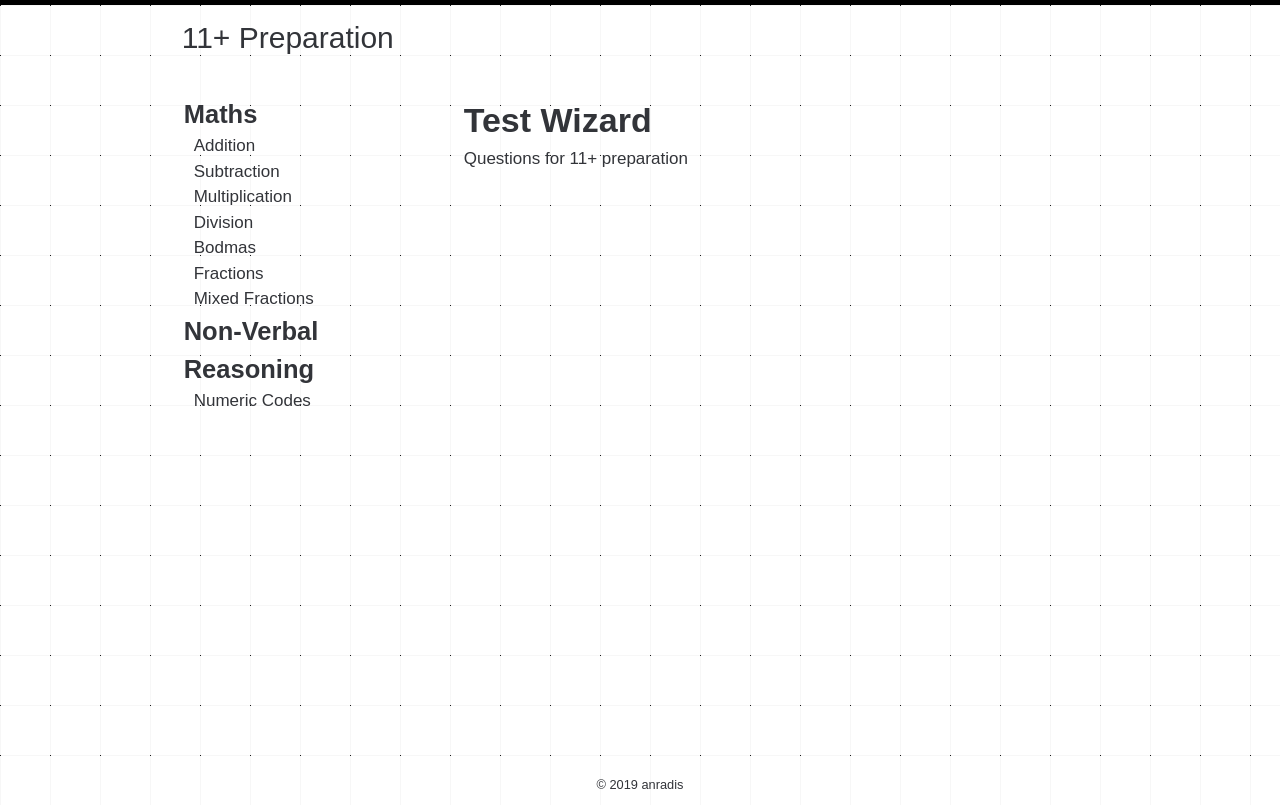
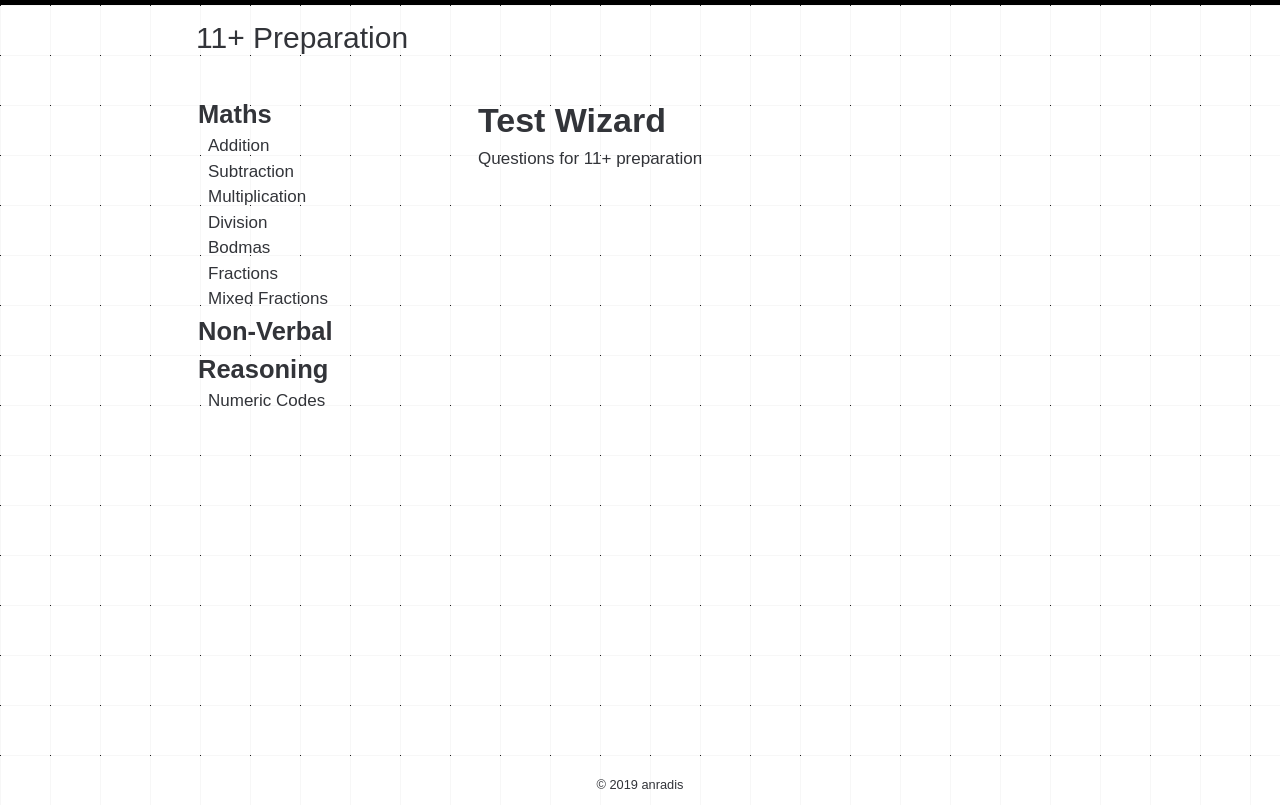
Before and after one commit to anilnairxyz/xorwin-app, a Flask app: page / in a window 1280 px wide. Run offline with Flask 2, Linux system fonts and the light colour scheme; some libraries are stand-ins or nearby versions.

Commit message:
update style

```diff
--- a/app/static/css/main.css
+++ b/app/static/css/main.css
@@ -54,7 +54,7 @@ body {
         "vacant header navbar navbar"
         "left_ads sidebar content right_ads"
         "footer footer footer footer";
-    grid-template-columns: 150px 300px 1fr 150px;
+    grid-template-columns: 1fr 300px 800px 1fr;
     grid-template-rows: 80px 1fr 40px;
     height: 100vh;
     grid-gap: 10px;
@@ -130,6 +130,7 @@ body {
     background-color: #999999;
     border-radius: 4px;
     border: none;
+    cursor: pointer;
     text-transform: uppercase;
     color: white;
     padding: 8px 32px;
@@ -165,7 +166,7 @@ body {
                 "vacant header navbar navbar"
                 "left_ads sidebar content right_ads"
                 "footer footer footer footer";
-        grid-template-columns: 1fr 300px 5fr 1fr;
+        grid-template-columns: 150px 300px 1fr 150px;
         grid-template-rows: 80px 1fr 40px;
         grid-gap: 10px;
     }
```
